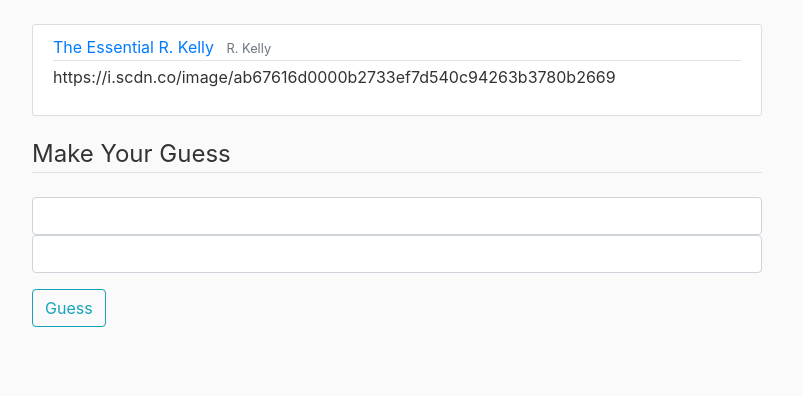
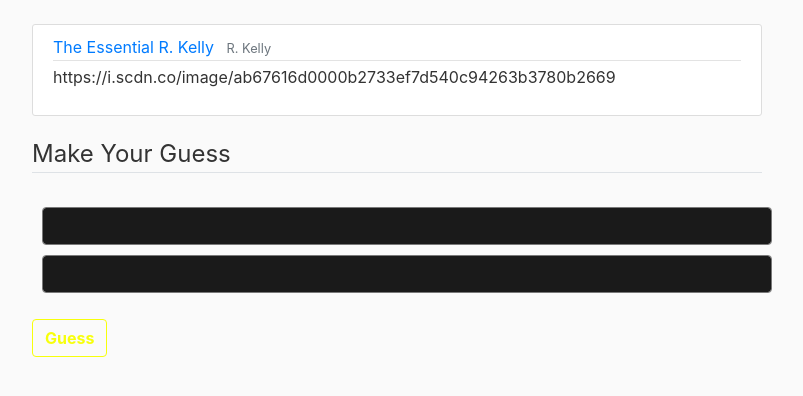
Before and after one commit to ndbagley/tunedle, a Django app: page / in a window 1280 px wide. Shown: the part 56-452 px from the top of the page, without its empty margins (53-856 px from the left). Run offline with Django 4.2, Linux system fonts and the light colour scheme; data comes from the database, SQL or seed files in the repository; some libraries are stand-ins or nearby versions.

Commit message:
updated css

```diff
--- a/tunedle_django/album_guesser/static/album_guesser/main.css
+++ b/tunedle_django/album_guesser/static/album_guesser/main.css
@@ -82,3 +82,24 @@
   .account-heading {
     font-size: 2.5rem;
   }
+
+  .form-control, .form-control:focus {
+    background-color: #1a1a1a;
+    border: 1px solid #797979;
+  }
+
+  .btn-outline-info {
+    border-color: #f7ff0b;
+    color: #f7ff0b;
+    font-weight: bold;
+  }
+
+  .btn:hover {
+    background-color: #770809;
+    color: #000000;
+    font-weight: bold;
+  }
+
+  input {
+    margin: 10px;
+  }
```
